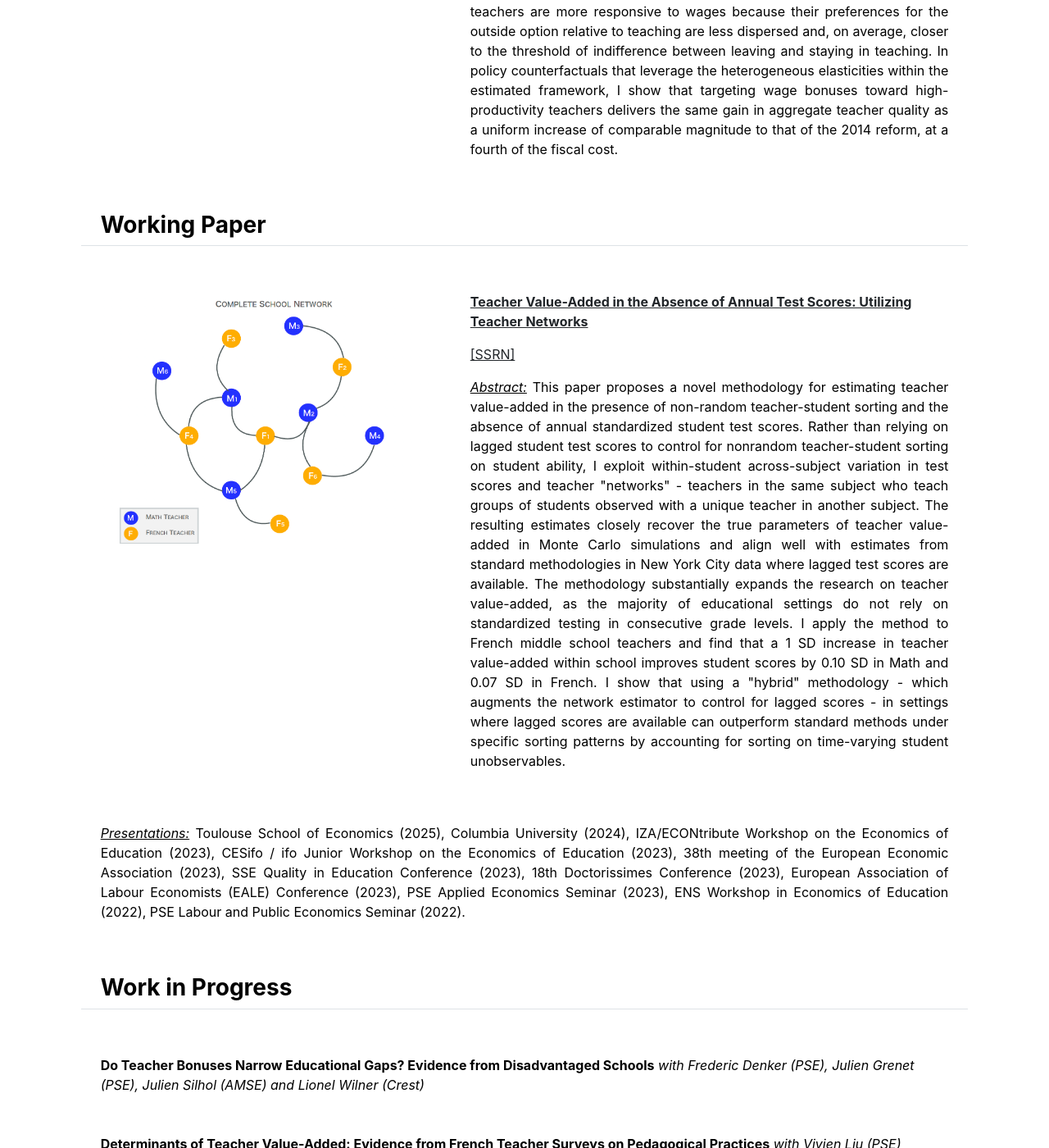
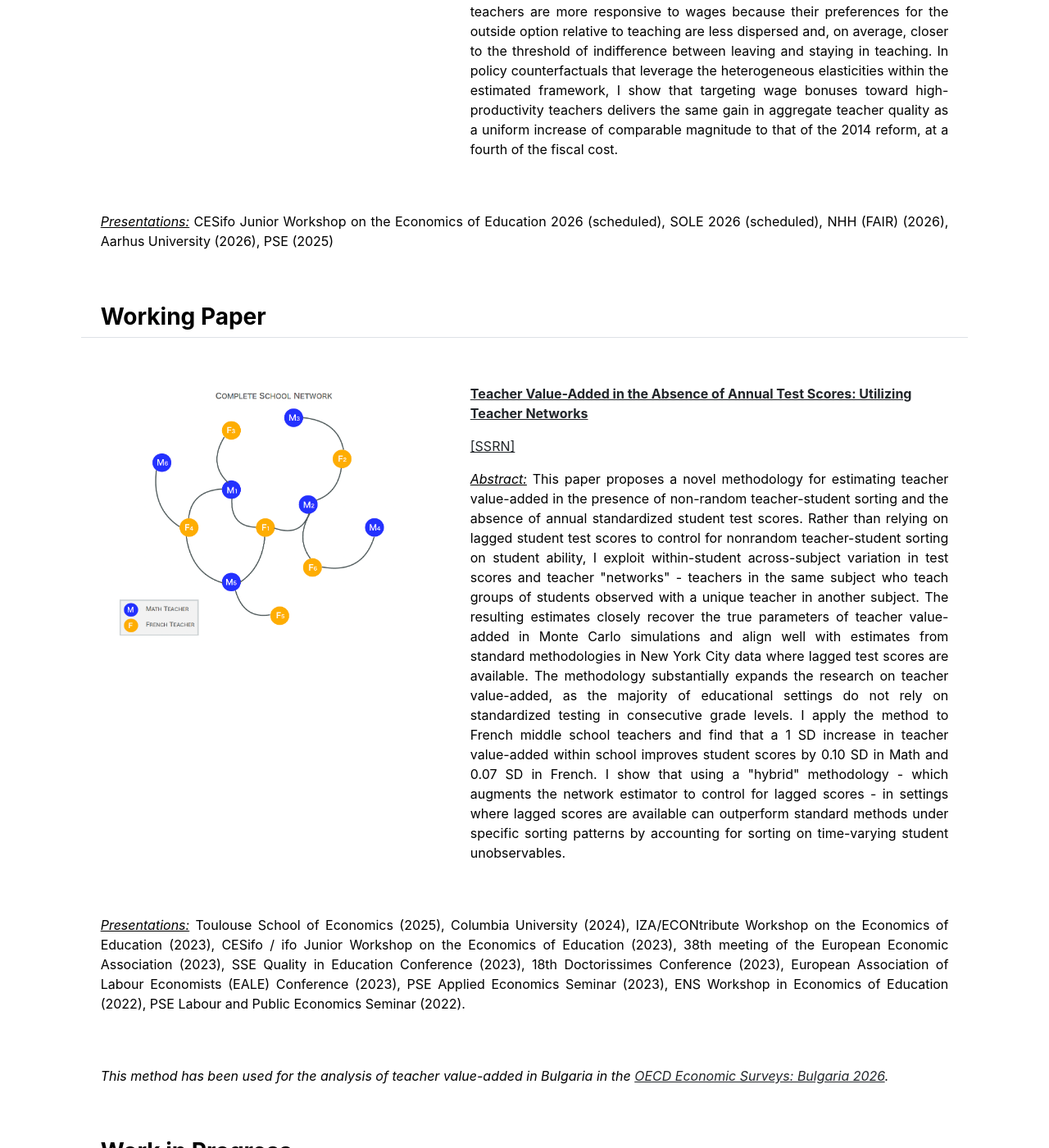
Before and after one commit to desislavatartova/desislavatartova.github.io, a Jekyll site: the page built from index.md, in a window 1280 px wide and 1400 px high, scrolled down 990 px. Shown: the whole window at 82% size. Built offline with Jekyll 4.4.1, drawn with Linux system fonts in a browser that asks for light colours.

Commit message:
Update home.html

```diff
--- a/_layouts/home.html
+++ b/_layouts/home.html
@@ -37,6 +37,7 @@ layout: default
     <p align="justify"> <u><em>Abstract:</em></u>
 This paper studies how uniform increases in teacher wages affect the average quality of the teaching workforce. I exploit a 2014 French reform that substantially increased wages in highly disadvantaged schools but only modestly in slightly less disadvantaged ones to identify the heterogeneous exit elasticities with respect to wages across teachers of different productivity levels. I show that high-productivity teachers---defined using plausibly unbiased measures of teacher value-added---are 2.5 times more responsive to wage increases in their exit decisions than low-productivity teachers. I develop a labor-supply framework showing that high-productivity teachers are more responsive to wages because their preferences for the outside option relative to teaching are less dispersed and, on average, closer to the threshold of indifference between leaving and staying in teaching. In policy counterfactuals that leverage the heterogeneous elasticities within the estimated framework, I show that targeting wage bonuses toward high-productivity teachers delivers the same gain in aggregate teacher quality as a uniform increase of comparable magnitude to that of the 2014 reform, at a fourth of the fiscal cost. </p>
 </div>
+	    <p align="justify"> <u><em>Presentations:</em></u> CESifo Junior Workshop on the Economics of Education 2026 (scheduled), SOLE 2026 (scheduled), NHH (FAIR) (2026), Aarhus University (2026), PSE (2025) </p>
 </div>
 
 <div class="row g-5 mb-5">
@@ -60,6 +61,8 @@ The resulting estimates closely recover the true parameters of teacher value-add
 	</p>
   </div>
 	    <p align="justify"> <u><em>Presentations:</em></u> Toulouse School of Economics (2025), Columbia University (2024), IZA/ECONtribute Workshop on the Economics of Education (2023), CESifo / ifo Junior Workshop on the Economics of Education (2023),  38th meeting of the European Economic Association (2023), SSE Quality in Education Conference (2023), 18th Doctorissimes Conference (2023), European Association of Labour Economists (EALE) Conference (2023), PSE Applied Economics Seminar (2023), ENS Workshop in Economics of Education (2022), PSE Labour and Public Economics Seminar (2022). </p>
+<p align="justify"><em>This method has been used for the analysis of teacher value-added in Bulgaria in the
+<a href="https://www.oecd.org/content/dam/oecd/en/publications/reports/2026/02/oecd-economic-surveys-bulgaria-2026_4dccf790/08af497f-en.pdf" target="_blank">OECD Economic Surveys: Bulgaria 2026</a>.</em></p>
 </div>
 
 <div class="row g-5 mb-5">
```
